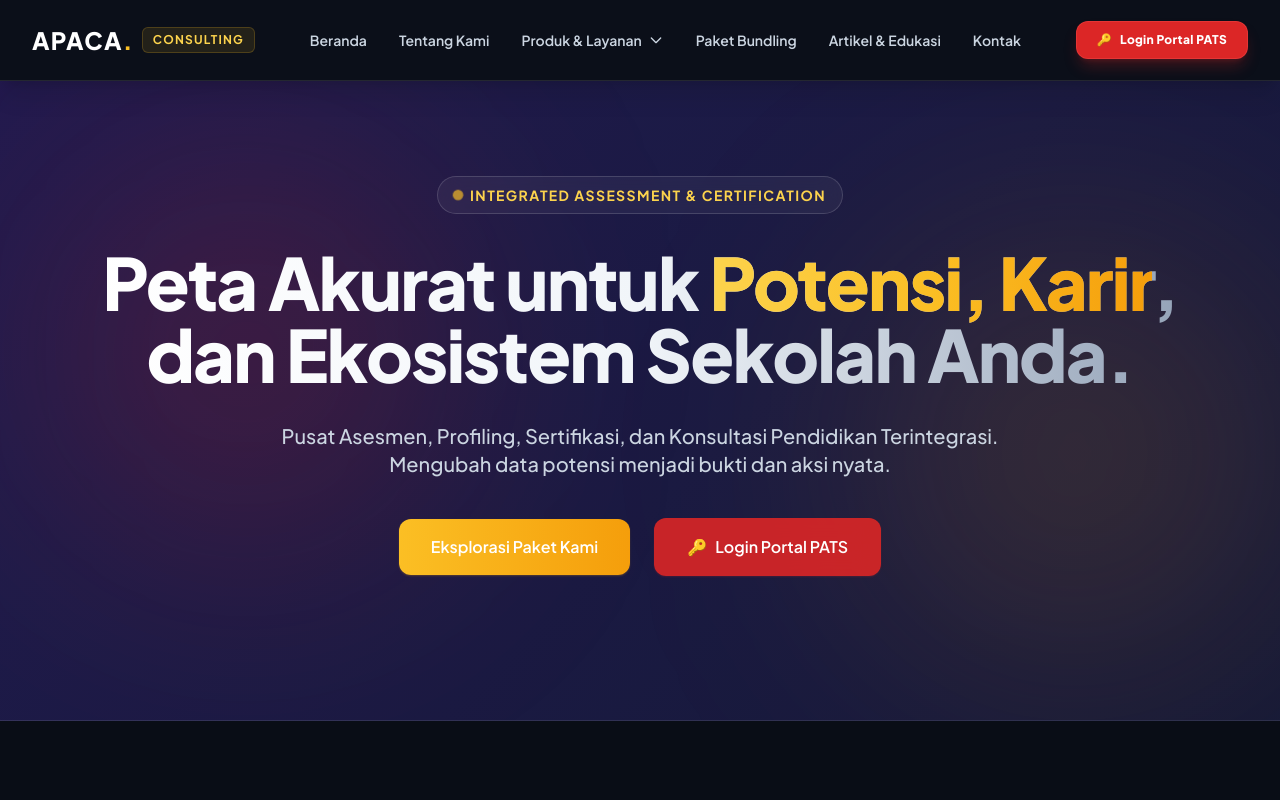
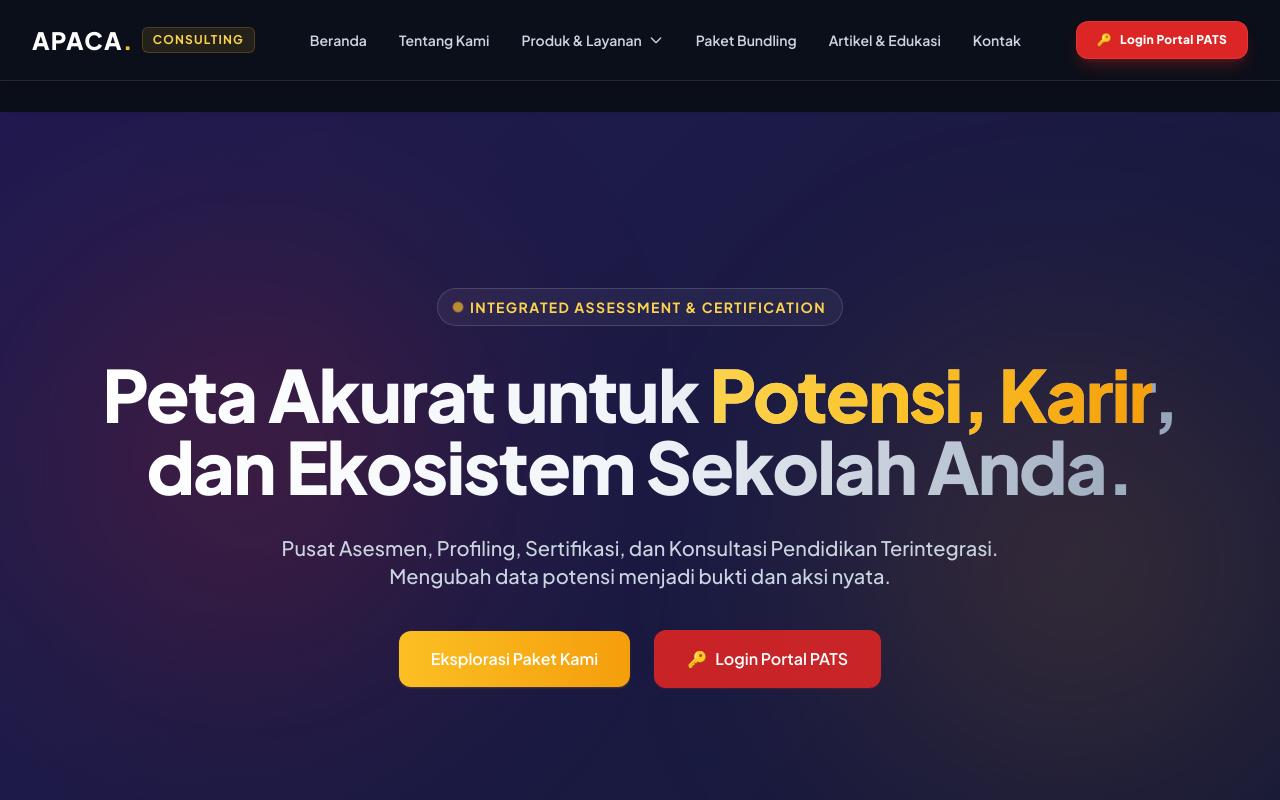
Before and after one commit to ptbriska/web-apaca, a Next.js app: page / in a window 1280 px wide. Shown: the top 800 px of the page. Built offline with nearby package versions, Linux system fonts and the light colour scheme.

Commit message:
Update Header.tsx

```diff
--- a/src/components/layout/Header.tsx
+++ b/src/components/layout/Header.tsx
@@ -11,6 +11,8 @@ export const Header: React.FC = () => {
   const PATS_PORTAL_URL = "https://pats.apacaconsulting.com";
 
   return (
+    <>
+      {/* 1. HEADER MELAYANG (FIXED) */}
       <header className="fixed top-0 left-0 right-0 z-50 bg-[#0b0f19] border-b border-white/10 shadow-xl">
         <div className="max-w-7xl mx-auto px-4 sm:px-6 lg:px-8">
           <div className="flex items-center justify-between h-20">
@@ -52,7 +54,7 @@ export const Header: React.FC = () => {
                   </svg>
                 </button>
 
-              {/* Sub-menu Dropdown - SOLID BACKGROUND (TIDAK TEMBUS PANDANG) */}
+                {/* Sub-menu Dropdown */}
                 {isDropdownOpen && (
                   <div className="absolute top-full left-0 w-80 bg-[#0f172a] rounded-2xl p-3 border border-slate-700/80 shadow-2xl shadow-black/80 mt-1 space-y-1 z-50">
                     <Link
@@ -172,6 +174,10 @@ export const Header: React.FC = () => {
           </div>
         )}
       </header>
+
+      {/* 2. SPACER OTOMATIS: MENINGGALKAN RUANG KOSONG SEBESAR 112px AGAR KONTEN HALAMAN APAPUN TIDAK PERNAH TERHIMPIT */}
+      <div className="h-28 w-full shrink-0" />
+    </>
   );
 };
 
```
Lines whose indentation alone changed are shown as unchanged.
